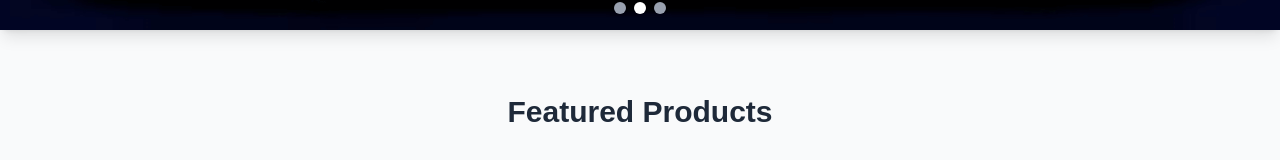
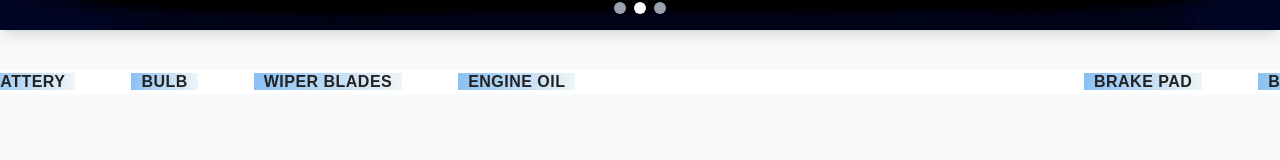
Before and after one commit to Rathnapriya1/frontend_HOTBRAY, a Next.js app: page / in a window 1280 px wide. Shown: the part 486-646 px from the top of the page. Built offline with nearby package versions, Linux system fonts and the light colour scheme; no server answers.

Commit message:
modified

```diff
--- /dev/null
+++ b/app/components/CategoriesMarquee.jsx
@@ -0,0 +1,42 @@
+"use client";
+
+import Marquee from "react-fast-marquee";
+
+const productCategories = [
+  "BRAKE PAD",
+  "BATTERY",
+  "BULB",
+  "WIPER BLADES",
+  "ENGINE OIL",
+];
+
+export default function CategoriesMarquee() {
+  return (
+    <div className="w-full bg-white">
+      <Marquee
+        gradient={false}
+        speed={40}
+        pauseOnHover={true}
+        className="flex items-center"
+      >
+        {productCategories.map((item, index) => (
+          <span
+            key={index}
+            className="mx-7 text-base font-semibold text-black uppercase"
+            style={{
+              padding: "0 10px", // More even spacing
+              color: "#222",      // True black color
+              background: 'linear-gradient(90deg, #8ac0f3ff 0%, #eff5f7ff 100%)', // No background color
+              border: "none",     // No border
+              boxShadow: "none",  // No shadow
+              borderRadius: "0",  // No rounded corners
+              letterSpacing: "0.03em", // Slight tracking
+            }}
+          >
+            {item}
+          </span>
+        ))}
+      </Marquee>
+    </div>
+  );
+}
--- a/app/globals.css
+++ b/app/globals.css
@@ -177,3 +177,13 @@ select{
 .Phone_div:hover, .Email_div:hover, .Location_div:hover{
   background-color: #155dfc;
 }
+
+/* Marquee scroll animation */
+@keyframes marqueeScroll {
+  0% {
+    transform: translateX(0);
+  }
+  100% {
+    transform: translateX(-50%);
+  }
+}
--- a/app/page.tsx
+++ b/app/page.tsx
@@ -1,6 +1,7 @@
 "use client";
 import Image from "next/image";
 import Carousel from "./components/Carousel";
+import CategoriesMarquee from "./components/CategoriesMarquee";   // ✅ ADD THIS
 import { useRouter } from "next/navigation";
 import { useEffect, useState } from "react";
 import { API_BASE_URL } from "@/utils/api";
@@ -39,8 +40,14 @@ export default function Home() {
 
   return (
     <main className="min-h-screen bg-gray-50">
+
       {/* Carousel Section */}
       <Carousel />
+
+      {/* ✅ Categories Marquee Section (ADDED) */}
+      <div className="mt-10">
+        <CategoriesMarquee />
+      </div>
 
       {/* Featured Products Section */}
       <section className="py-16 px-6 md:px-16">
@@ -66,10 +73,13 @@ export default function Home() {
                     className="object-cover rounded-lg"
                   />
                 </div>
+
                 <h3 className="text-lg font-medium text-gray-900">
                   {product.name}
                 </h3>
+
                 <p className="text-gray-600">${product.price}</p>
+
                 <button
                   onClick={() => router.push(`/products`)}
                   className="mt-4 w-full bg-blue-600 text-white py-2 rounded-lg hover:bg-blue-700 transition ShopNow_btn"
--- /dev/null
+++ b/asset/productCategories.ts
@@ -0,0 +1,7 @@
+export const productCategories = [
+  "Brake Pad",
+  "Battery",
+  "Bulb",
+  "Wiper Blades",
+  "Engine Oil"
+];
--- a/package.json
+++ b/package.json
@@ -17,6 +17,7 @@
     "papaparse": "^5.5.3",
     "react": "19.1.0",
     "react-dom": "19.1.0",
+    "react-fast-marquee": "^1.6.5",
     "react-hot-toast": "^2.6.0",
     "react-icons": "^5.5.0",
     "recharts": "^3.5.0"
```
Also changed, not shown: app/providers.tsx (line endings or trailing spaces), 1 other file (tests, documents, lock files or other folders).
